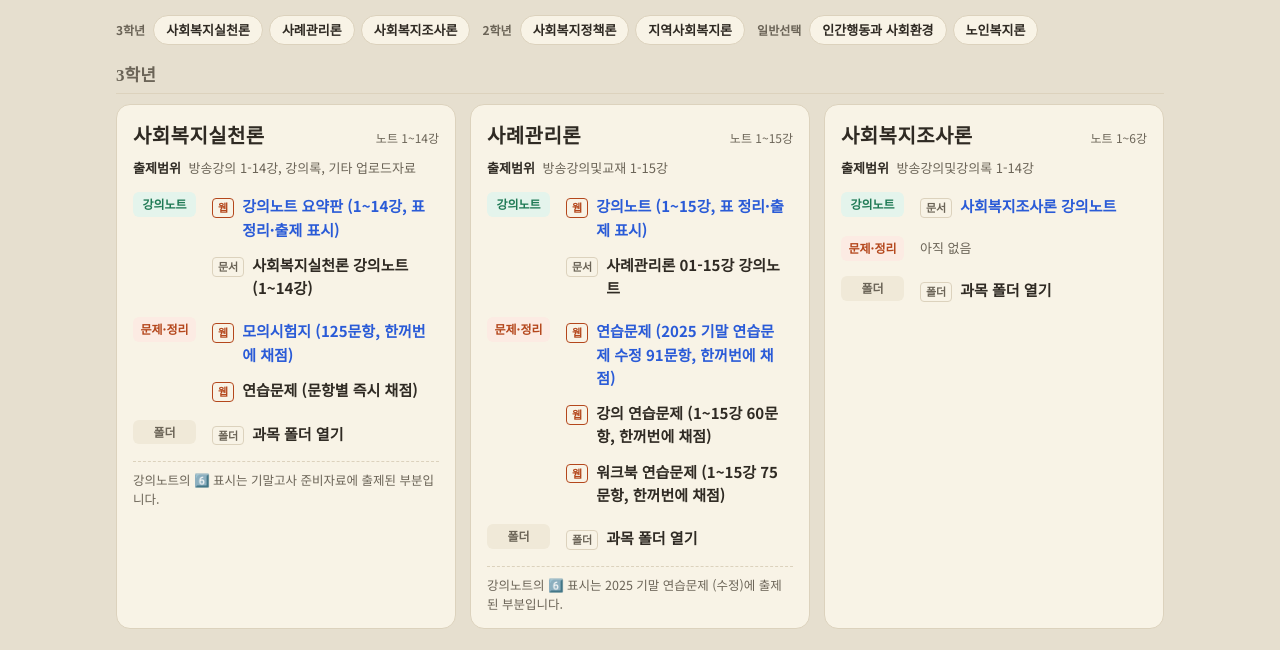
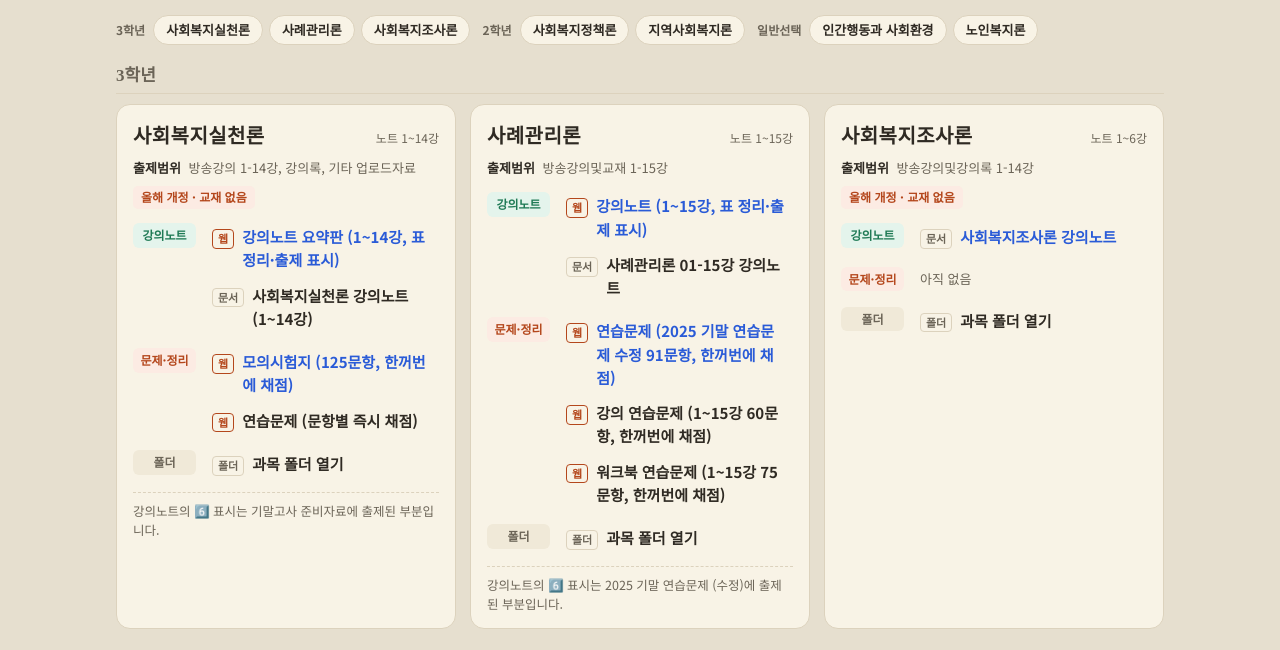
Before and after one commit to chattov/study, a plain HTML site: page index.html in a window 1280 px wide. Shown: the part 126-776 px from the top of the page. Drawn offline with Linux system fonts and the light colour scheme.

Commit message:
공부방: 올해 개정(교재 없음) 과목 표시 — 실천론·조사론·인간행동과 사회환경
Co-Authored-By: Claude Opus 5.5 <noreply@anthropic.com>
Claude-Session: https://claude.ai/code/session_01CmewL8hSt78Pa1PgAzFs7c

```diff
--- a/index.html
+++ b/index.html
@@ -54,6 +54,7 @@ h1{font-family:var(--f-head);font-weight:900;font-size:30px;margin:2px 0 0;lette
 .grp{grid-column:1/-1;margin:10px 0 -4px;font-family:var(--f-head);font-size:17px;font-weight:900;color:var(--sub);border-bottom:1px solid var(--line);padding-bottom:4px}
 .grp:first-child{margin-top:0}
 .subj-h .gr{display:inline-block;vertical-align:3px;margin-right:8px;font-family:var(--f-ui);font-size:11px;font-weight:700;color:var(--accent);background:var(--accent-soft);border-radius:4px;padding:1px 6px;letter-spacing:0}
+.rev{display:inline-block;align-self:flex-start;margin:-4px 0 0;font-size:12px;font-weight:700;color:var(--quiz);background:var(--quiz-soft);border-radius:5px;padding:2px 8px}
 .rng{margin:-6px 0 0;font-size:13px;color:var(--sub)}
 .rng b{color:var(--ink);font-weight:700;margin-right:4px}
 .jump .jg{align-self:center;font-size:12px;font-weight:700;color:var(--sub);padding:0 2px 0 6px}
@@ -106,12 +107,12 @@ footer b{color:var(--ink)}
 
 <script>
 const SUBJ = [
-  {id:"practice",gr:"3학년",rng:"방송강의 1-14강, 강의록, 기타 업로드자료",name:"사회복지실천론",st:"노트 1~14강",notes:[{t:"강의노트 요약판 (1~14강, 표 정리·출제 표시)",k:"웹",u:"https://chattov.github.io/study/%EC%82%AC%ED%9A%8C%EB%B3%B5%EC%A7%80%EC%8B%A4%EC%B2%9C%EB%A1%A0_%EA%B0%95%EC%9D%98%EB%85%B8%ED%8A%B8.html",web:1,main:1},{t:"사회복지실천론 강의노트 (1~14강)",k:"문서",u:"https://docs.google.com/document/d/1LQ1GR-gW8YdLF-ZmIgNR2-XU0kyNnaEkhtORd0pB0C0/edit"}],quiz:[{t:"모의시험지 (125문항, 한꺼번에 채점)",k:"웹",u:"https://chattov.github.io/study/%EC%82%AC%ED%9A%8C%EB%B3%B5%EC%A7%80%EC%8B%A4%EC%B2%9C%EB%A1%A0_%EB%AA%A8%EC%9D%98%EC%8B%9C%ED%97%98%EC%A7%80.html",web:1,main:1},{t:"연습문제 (문항별 즉시 채점)",k:"웹",u:"https://chattov.github.io/study/%EC%82%AC%ED%9A%8C%EB%B3%B5%EC%A7%80%EC%8B%A4%EC%B2%9C%EB%A1%A0_%EC%97%B0%EC%8A%B5%EB%AC%B8%EC%A0%9C.html",web:1}],folder:"https://drive.google.com/drive/folders/1pBoQ_QzsO1e0BJAkwP5i7JzPQwa0E0qa",memo:"강의노트의 6️⃣ 표시는 기말고사 준비자료에 출제된 부분입니다."},
+  {id:"practice",rev:1,gr:"3학년",rng:"방송강의 1-14강, 강의록, 기타 업로드자료",name:"사회복지실천론",st:"노트 1~14강",notes:[{t:"강의노트 요약판 (1~14강, 표 정리·출제 표시)",k:"웹",u:"https://chattov.github.io/study/%EC%82%AC%ED%9A%8C%EB%B3%B5%EC%A7%80%EC%8B%A4%EC%B2%9C%EB%A1%A0_%EA%B0%95%EC%9D%98%EB%85%B8%ED%8A%B8.html",web:1,main:1},{t:"사회복지실천론 강의노트 (1~14강)",k:"문서",u:"https://docs.google.com/document/d/1LQ1GR-gW8YdLF-ZmIgNR2-XU0kyNnaEkhtORd0pB0C0/edit"}],quiz:[{t:"모의시험지 (125문항, 한꺼번에 채점)",k:"웹",u:"https://chattov.github.io/study/%EC%82%AC%ED%9A%8C%EB%B3%B5%EC%A7%80%EC%8B%A4%EC%B2%9C%EB%A1%A0_%EB%AA%A8%EC%9D%98%EC%8B%9C%ED%97%98%EC%A7%80.html",web:1,main:1},{t:"연습문제 (문항별 즉시 채점)",k:"웹",u:"https://chattov.github.io/study/%EC%82%AC%ED%9A%8C%EB%B3%B5%EC%A7%80%EC%8B%A4%EC%B2%9C%EB%A1%A0_%EC%97%B0%EC%8A%B5%EB%AC%B8%EC%A0%9C.html",web:1}],folder:"https://drive.google.com/drive/folders/1pBoQ_QzsO1e0BJAkwP5i7JzPQwa0E0qa",memo:"강의노트의 6️⃣ 표시는 기말고사 준비자료에 출제된 부분입니다."},
   {id:"case",gr:"3학년",rng:"방송강의및교재 1-15강",name:"사례관리론",st:"노트 1~15강",notes:[{t:"강의노트 (1~15강, 표 정리·출제 표시)",k:"웹",u:"https://chattov.github.io/study/%EC%82%AC%EB%A1%80%EA%B4%80%EB%A6%AC%EB%A1%A0_%EA%B0%95%EC%9D%98%EB%85%B8%ED%8A%B8.html",web:1,main:1},{t:"사례관리론 01-15강 강의노트",k:"문서",u:"https://docs.google.com/document/d/1sMdIIhySWS8N1cVvVVoE7K6cb8ZgQfXMObS_ifqjmbM/edit"}],quiz:[{t:"연습문제 (2025 기말 연습문제 수정 91문항, 한꺼번에 채점)",k:"웹",u:"https://chattov.github.io/study/%EC%82%AC%EB%A1%80%EA%B4%80%EB%A6%AC%EB%A1%A0_%EC%97%B0%EC%8A%B5%EB%AC%B8%EC%A0%9C.html",web:1,main:1},{t:"강의 연습문제 (1~15강 60문항, 한꺼번에 채점)",k:"웹",u:"https://chattov.github.io/study/%EC%82%AC%EB%A1%80%EA%B4%80%EB%A6%AC%EB%A1%A0_%EA%B0%95%EC%9D%98%EC%97%B0%EC%8A%B5%EB%AC%B8%EC%A0%9C.html",web:1},{t:"워크북 연습문제 (1~15강 75문항, 한꺼번에 채점)",k:"웹",u:"https://chattov.github.io/study/%EC%82%AC%EB%A1%80%EA%B4%80%EB%A6%AC%EB%A1%A0_%EC%9B%8C%ED%81%AC%EB%B6%81%EC%97%B0%EC%8A%B5%EB%AC%B8%EC%A0%9C.html",web:1}],folder:"https://drive.google.com/drive/folders/1EhlbPdauflvlhl82ktjQKaLrDXp64UIe",memo:"강의노트의 6️⃣ 표시는 2025 기말 연습문제 (수정)에 출제된 부분입니다."},
-  {id:"research",gr:"3학년",rng:"방송강의및강의록 1-14강",name:"사회복지조사론",st:"노트 1~6강",notes:[{t:"사회복지조사론 강의노트",k:"문서",u:"https://docs.google.com/document/d/1jqXwUqNwnWUWiAqW3LoEpPzaDRjXL0uzA6yPBCyU06Q/edit",main:1}],quiz:[],folder:"https://drive.google.com/drive/folders/1qxEZ1frTDUlOYHcCYrygyjlxrfrnq_lB"},
+  {id:"research",rev:1,gr:"3학년",rng:"방송강의및강의록 1-14강",name:"사회복지조사론",st:"노트 1~6강",notes:[{t:"사회복지조사론 강의노트",k:"문서",u:"https://docs.google.com/document/d/1jqXwUqNwnWUWiAqW3LoEpPzaDRjXL0uzA6yPBCyU06Q/edit",main:1}],quiz:[],folder:"https://drive.google.com/drive/folders/1qxEZ1frTDUlOYHcCYrygyjlxrfrnq_lB"},
   {id:"policy",gr:"2학년",rng:"방송강의및교재 6-15강",name:"사회복지정책론",st:"노트 1~15강",notes:[{t:"사회복지정책론 강의노트 (1~15강)",k:"문서",u:"https://docs.google.com/document/d/1isALNlGBAUlsx2UUieF-R_KfiLJ90k1MWfIphwfd-io/edit",main:1}],quiz:[],folder:"https://drive.google.com/drive/folders/1lKkF5lYlXcBBdAx1H_jYiMDBB2XwfETc"},
   {id:"community",gr:"2학년",rng:"방송강의 1-14강",name:"지역사회복지론",st:"노트 1~10강 + 11~15강 따로",notes:[{t:"지역사회복지론 강의노트",k:"문서",u:"https://docs.google.com/document/d/1INfefj9xdx6XRZH0ychx05oadKu-SPst_4al6etiFdI/edit",main:1}],quiz:[],folder:"https://drive.google.com/drive/folders/1vPAnTjvkWBkHlLO2mytxbfv3oND-z6jN"},
-  {id:"hbse",gr:"일반선택",rng:"멀티미디어 전범위(1-15강)",name:"인간행동과 사회환경",st:"노트 1~15강",notes:[{t:"강의노트 요약판 (1~15강, 표 정리·출제 표시)",k:"웹",u:"https://chattov.github.io/study/%EC%9D%B8%EA%B0%84%ED%96%89%EB%8F%99%EA%B3%BC%EC%82%AC%ED%9A%8C%ED%99%98%EA%B2%BD_%EA%B0%95%EC%9D%98%EB%85%B8%ED%8A%B8.html",web:1,main:1},{t:"인간행동과 인간발달 강의노트 (1~15강)",k:"문서",u:"https://docs.google.com/document/d/1FsOd_kd1c9eVoSCuHR5teR7o_Zh1wheVropjGg6RWEw/edit"}],quiz:[{t:"형성평가 연습문제 (1~15강 45문항, 한꺼번에 채점)",k:"웹",u:"https://chattov.github.io/study/%EC%9D%B8%EA%B0%84%ED%96%89%EB%8F%99%EA%B3%BC%EC%82%AC%ED%9A%8C%ED%99%98%EA%B2%BD_%ED%98%95%EC%84%B1%ED%8F%89%EA%B0%80.html",web:1,main:1},{t:"2018~2019 기출문제 (148문항, 한꺼번에 채점)",k:"웹",u:"https://chattov.github.io/study/%EC%9D%B8%EA%B0%84%ED%96%89%EB%8F%99%EA%B3%BC%EC%82%AC%ED%9A%8C%ED%99%98%EA%B2%BD_%EA%B8%B0%EC%B6%9C%EB%AC%B8%EC%A0%9C.html",web:1}],folder:"https://drive.google.com/drive/folders/1XUj0UNZMBzHAeBPQnf6KLd8Au8gV5lvM",memo:"강의노트의 📘는 형성평가 연습문제, 📕는 2018~2019 기출문제에 나온 부분입니다."},
+  {id:"hbse",rev:1,gr:"일반선택",rng:"멀티미디어 전범위(1-15강)",name:"인간행동과 사회환경",st:"노트 1~15강",notes:[{t:"강의노트 요약판 (1~15강, 표 정리·출제 표시)",k:"웹",u:"https://chattov.github.io/study/%EC%9D%B8%EA%B0%84%ED%96%89%EB%8F%99%EA%B3%BC%EC%82%AC%ED%9A%8C%ED%99%98%EA%B2%BD_%EA%B0%95%EC%9D%98%EB%85%B8%ED%8A%B8.html",web:1,main:1},{t:"인간행동과 인간발달 강의노트 (1~15강)",k:"문서",u:"https://docs.google.com/document/d/1FsOd_kd1c9eVoSCuHR5teR7o_Zh1wheVropjGg6RWEw/edit"}],quiz:[{t:"형성평가 연습문제 (1~15강 45문항, 한꺼번에 채점)",k:"웹",u:"https://chattov.github.io/study/%EC%9D%B8%EA%B0%84%ED%96%89%EB%8F%99%EA%B3%BC%EC%82%AC%ED%9A%8C%ED%99%98%EA%B2%BD_%ED%98%95%EC%84%B1%ED%8F%89%EA%B0%80.html",web:1,main:1},{t:"2018~2019 기출문제 (148문항, 한꺼번에 채점)",k:"웹",u:"https://chattov.github.io/study/%EC%9D%B8%EA%B0%84%ED%96%89%EB%8F%99%EA%B3%BC%EC%82%AC%ED%9A%8C%ED%99%98%EA%B2%BD_%EA%B8%B0%EC%B6%9C%EB%AC%B8%EC%A0%9C.html",web:1}],folder:"https://drive.google.com/drive/folders/1XUj0UNZMBzHAeBPQnf6KLd8Au8gV5lvM",memo:"강의노트의 📘는 형성평가 연습문제, 📕는 2018~2019 기출문제에 나온 부분입니다."},
   {id:"elder",gr:"일반선택",rng:"교재및강의 전범위",name:"노인복지론",st:"노트 1~15강",notes:[{t:"노인복지론 강의노트 (1~15강)",k:"문서",u:"https://docs.google.com/document/d/1uq5FYqF5dcKM1rijwAJI2ZMzScSlZSS_8xm2jIdKZ3s/edit",main:1}],quiz:[{t:"워크북 문제(2026) (79문항, 한꺼번에 채점)",k:"웹",u:"https://chattov.github.io/study/%EB%85%B8%EC%9D%B8%EB%B3%B5%EC%A7%80%EB%A1%A0_%EC%97%B0%EC%8A%B5%EB%AC%B8%EC%A0%9C.html",web:1,main:1},{t:"강의 연습문제(형성평가) (60문항, 한꺼번에 채점)",k:"웹",u:"https://chattov.github.io/study/%EB%85%B8%EC%9D%B8%EB%B3%B5%EC%A7%80%EB%A1%A0_%ED%98%95%EC%84%B1%ED%8F%89%EA%B0%80.html",web:1}],folder:"https://drive.google.com/drive/folders/1cw9I2qiAuSMXM9XkqLr7lFJsxVdgKMVv"}
 ];
 const esc = s => String(s).replace(/[&<>"]/g, c => ({'&':'&amp;','<':'&lt;','>':'&gt;','"':'&quot;'}[c]));
@@ -121,7 +122,7 @@ const GRS = [...new Set(SUBJ.map(s => s.gr))];
 document.getElementById('grid').innerHTML = GRS.map(g => `<h3 class="grp">${esc(g)}</h3>` + SUBJ.filter(s => s.gr === g).map(s => `
   <section class="subj" id="${s.id}">
     <div class="subj-h"><h2>${esc(s.name)}</h2>${s.st ? `<span class="st">${esc(s.st)}</span>` : ''}</div>
-    <p class="rng"><b>출제범위</b> ${esc(s.rng)}</p>
+    <p class="rng"><b>출제범위</b> ${esc(s.rng)}</p>${s.rev ? `<p class="rev">올해 개정 · 교재 없음</p>` : ''}
     <div class="row"><span class="tag n">강의노트</span><div class="links">${s.notes.length ? s.notes.map(lk).join('') : '<span class="none">아직 없음</span>'}</div></div>
     <div class="row"><span class="tag q">문제·정리</span><div class="links">${s.quiz.length ? s.quiz.map(lk).join('') : '<span class="none">아직 없음</span>'}</div></div>
     <div class="row"><span class="tag f">폴더</span><div class="links">${lk({t:'과목 폴더 열기', k:'폴더', u:s.folder})}</div></div>
```
